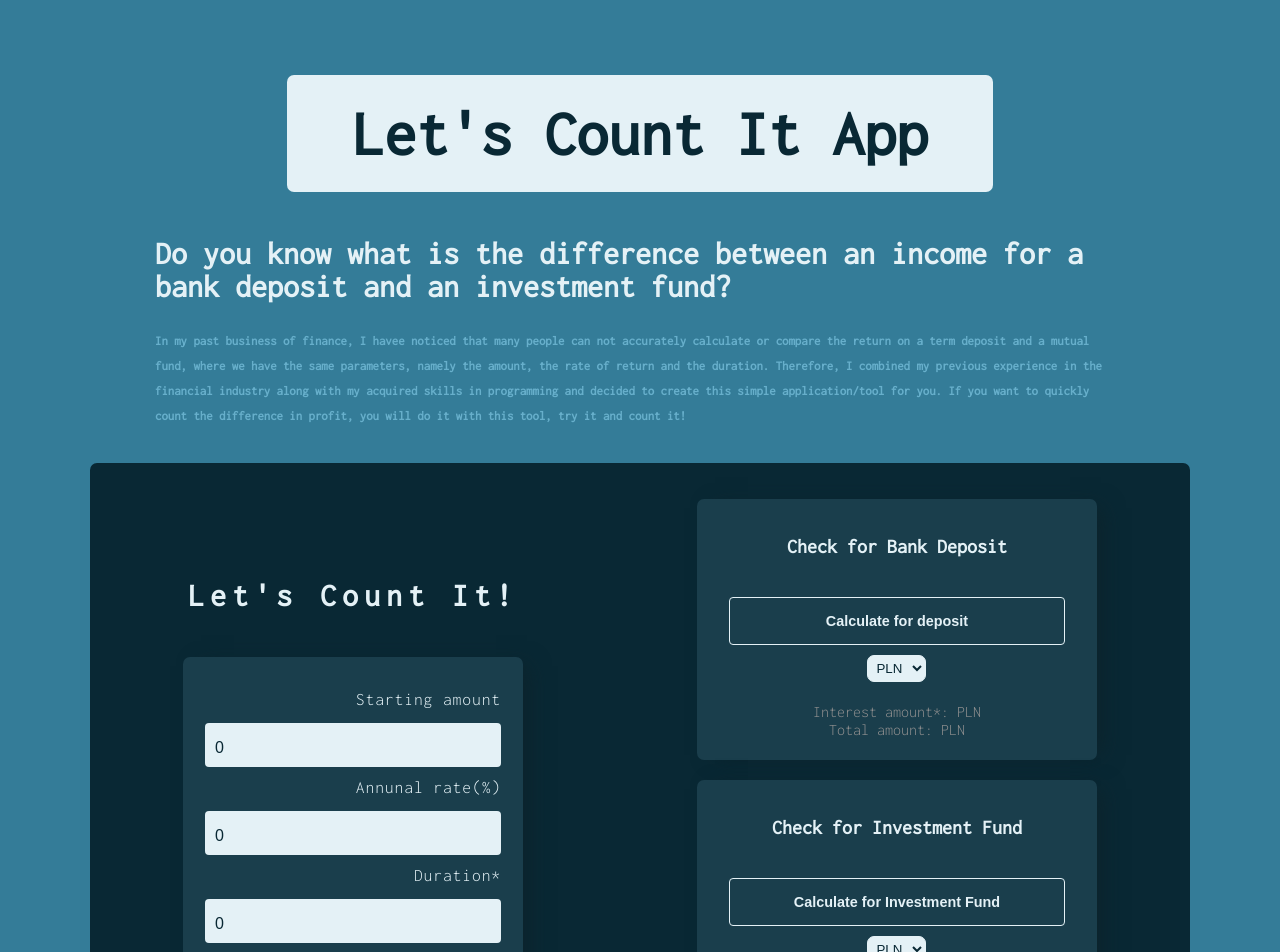
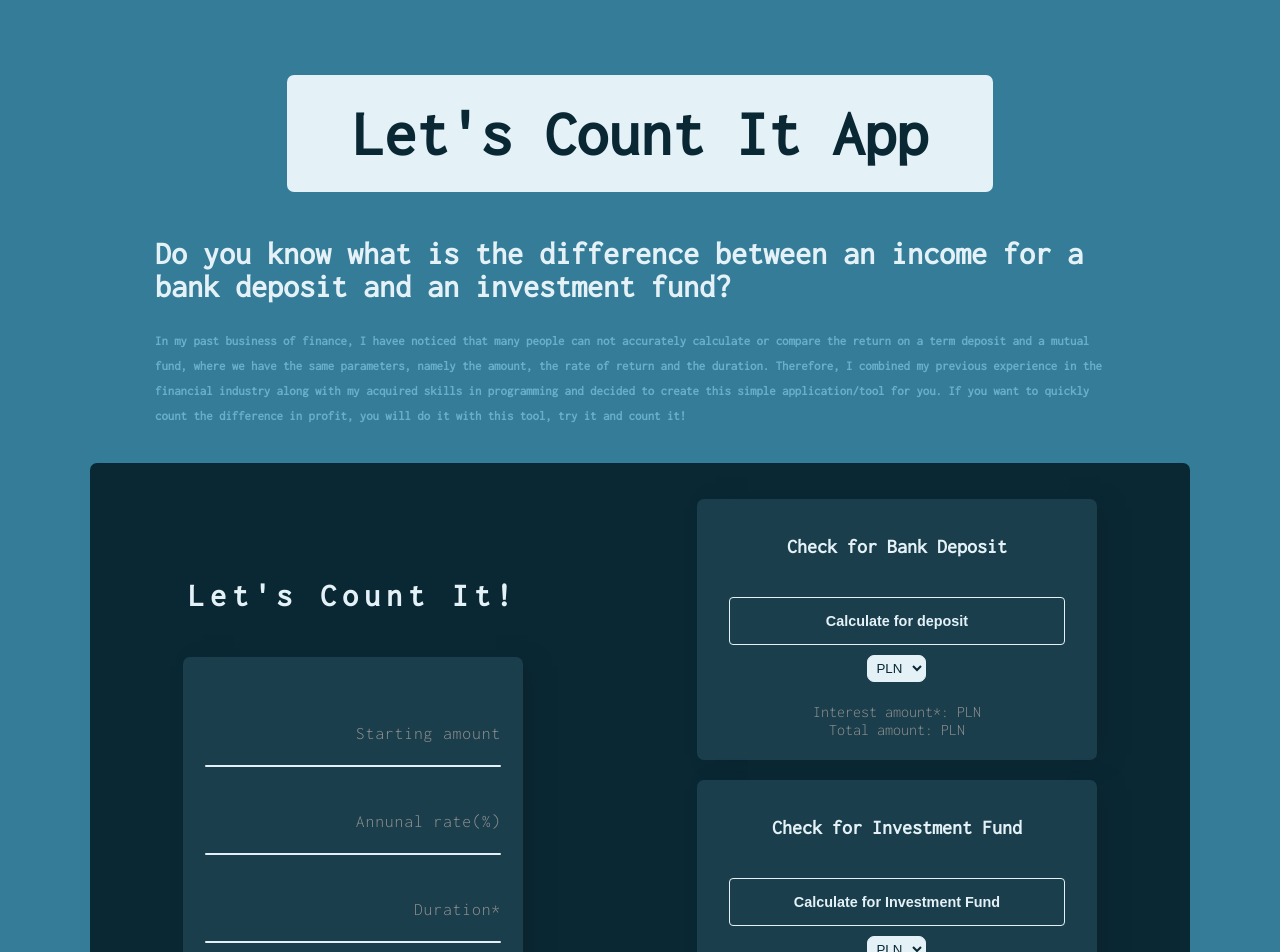
Before and after one commit to JerryWski/Counter_App_React_TS, a React (Vite) app: page / in a window 1280 px wide. Shown: the top 952 px of the page. Built offline with nearby package versions, Linux system fonts and the light colour scheme.

Commit message:
fixes for inputs numbers display and reforging some types

```diff
--- a/src/components/CountContainer.tsx
+++ b/src/components/CountContainer.tsx
@@ -5,9 +5,9 @@ import CountInputsWrapper from './CountInputsWrapper';
 import CountInvest from './CountInvest';
 
 const CountContainer = () => {
-  const [principal, setPrincipal] = useState<number>(0);
-  const [rate, setRate] = useState<number>(0);
-  const [month, setMonth] = useState<number>(0);
+  const [principal, setPrincipal] = useState<number | string>('');
+  const [rate, setRate] = useState<number | string>('');
+  const [month, setMonth] = useState<number | string>('');
   const [errorText, setErrorText] = useState<string>('');
   const [errorDuration, setErrorDuration] = useState<string>('');
 
--- a/src/components/CountDeposit.tsx
+++ b/src/components/CountDeposit.tsx
@@ -22,18 +22,19 @@ const CountDeposit: React.FC<CountDepositProps> = ({
 
   // setting up condition for display text
   const calculateDeposit = () => {
-    if (principal <= 0 || rate <= 0) {
+    if (Number(principal) <= 0 || Number(rate) <= 0) {
       setErrorText('Please enter a number greater than 0');
       return;
     }
-    if (month < 1 || month > 12) {
+    if (Number(month) < 1 || Number(month) > 12) {
       setErrorDuration('Please enter a number from 1 to 12');
       return;
     }
 
-    const calculatedInterest = principal * (rate / 100) * 0.81 * (month / 12);
+    const calculatedInterest =
+      Number(principal) * (Number(rate) / 100) * 0.81 * (Number(month) / 12);
     const calculatedTotalAmount =
-      principal + parseFloat(calculatedInterest.toFixed(2));
+      Number(principal) + parseFloat(calculatedInterest.toFixed(2));
 
     setInterest(calculatedInterest.toFixed(2));
     setTotalAmount(calculatedTotalAmount.toFixed(2));
--- a/src/components/CountInputsWrapper.tsx
+++ b/src/components/CountInputsWrapper.tsx
@@ -23,7 +23,7 @@ const CountInputsWrapper: React.FC<CountInputsWrapperProps> = ({
     onPrincipalChange(principalValue);
     // check for fixing console error with input value
     if (Number.isNaN(principalValue)) {
-      onPrincipalChange(0);
+      onPrincipalChange('');
     } else {
       onPrincipalChange(principalValue);
     }
@@ -33,7 +33,7 @@ const CountInputsWrapper: React.FC<CountInputsWrapperProps> = ({
     const rateValue = parseFloat(e.target.value);
     onRateChange(rateValue);
     if (Number.isNaN(rateValue)) {
-      onRateChange(0);
+      onRateChange('');
     } else {
       onRateChange(rateValue);
     }
@@ -43,7 +43,7 @@ const CountInputsWrapper: React.FC<CountInputsWrapperProps> = ({
     const monthValue = parseFloat(e.target.value);
     onMonthChange(monthValue);
     if (Number.isNaN(monthValue)) {
-      onMonthChange(0);
+      onMonthChange('');
     } else {
       onMonthChange(monthValue);
     }
@@ -57,7 +57,7 @@ const CountInputsWrapper: React.FC<CountInputsWrapperProps> = ({
       <div className={styles.input_container}>
         <input
           required
-          type="number"
+          // type="number"
           value={principal}
           onChange={handlePrincipalChange}
         />
@@ -67,7 +67,7 @@ const CountInputsWrapper: React.FC<CountInputsWrapperProps> = ({
       <div className={styles.input_container}>
         <input
           required
-          type="number"
+          // type="number"
           onChange={handleRateChange}
           value={rate}
         />
@@ -77,7 +77,7 @@ const CountInputsWrapper: React.FC<CountInputsWrapperProps> = ({
       <div className={styles.input_container}>
         <input
           required
-          type="number"
+          // type="number"
           onChange={handleMonthChange}
           value={month}
         />
--- a/src/components/CountInvest.tsx
+++ b/src/components/CountInvest.tsx
@@ -21,18 +21,18 @@ const CountInvest: React.FC<CountInvestProps> = ({
   const [selectedCurrency, setSelectedCurrency] = useState('PLN');
 
   const calculateInvest = () => {
-    if (principal <= 0 || rate <= 0) {
+    if (Number(principal) <= 0 || Number(rate) <= 0) {
       setErrorText('Please enter a number greater than 0');
       return;
     }
-    if (month < 1 || month > 12) {
+    if (Number(month) < 1 || Number(month) > 12) {
       setErrorDuration('Please enter a number from 1 to 12');
       return;
     }
 
-    const calculatedInterest = principal * (rate / 100) * 0.81;
+    const calculatedInterest = Number(principal) * (Number(rate) / 100) * 0.81;
     const calculatedTotalAmount =
-      principal + parseFloat(calculatedInterest.toFixed(2));
+      Number(principal) + parseFloat(calculatedInterest.toFixed(2));
 
     setInterest(calculatedInterest.toFixed(2));
     setTotalAmount(calculatedTotalAmount.toFixed(2));
--- a/src/types/DepositInvestProps.ts
+++ b/src/types/DepositInvestProps.ts
@@ -1,9 +1,9 @@
 import PropTypes from 'prop-types';
 
 const DepositInvestProps = {
-  principal: PropTypes.number.isRequired,
-  rate: PropTypes.number.isRequired,
-  month: PropTypes.number.isRequired,
+  // principal: PropTypes.number.isRequired,
+  // rate: PropTypes.number.isRequired,
+  // month: PropTypes.number.isRequired,
 };
 
 export default DepositInvestProps;
--- a/src/types/PropTypes.ts
+++ b/src/types/PropTypes.ts
@@ -1,9 +1,6 @@
 import PropTypes from 'prop-types';
 
 const InputsPropTypes = {
-  principal: PropTypes.number.isRequired,
-  rate: PropTypes.number.isRequired,
-  month: PropTypes.number.isRequired,
   onPrincipalChange: PropTypes.func.isRequired,
   onRateChange: PropTypes.func.isRequired,
   onMonthChange: PropTypes.func.isRequired,
```
Also changed, not shown: src/App.module.css (+9 -0 lines), src/types/Types.ts (+9 -9 lines).
